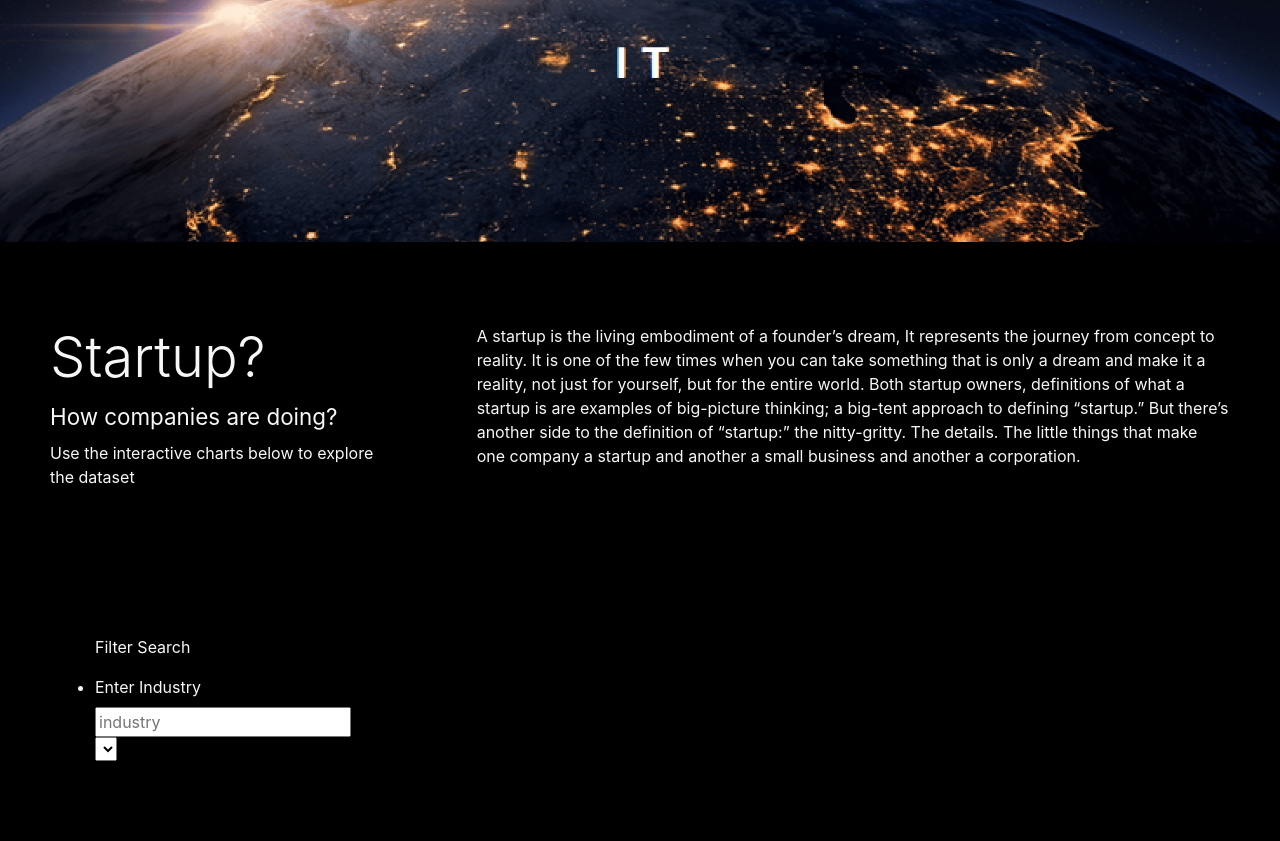
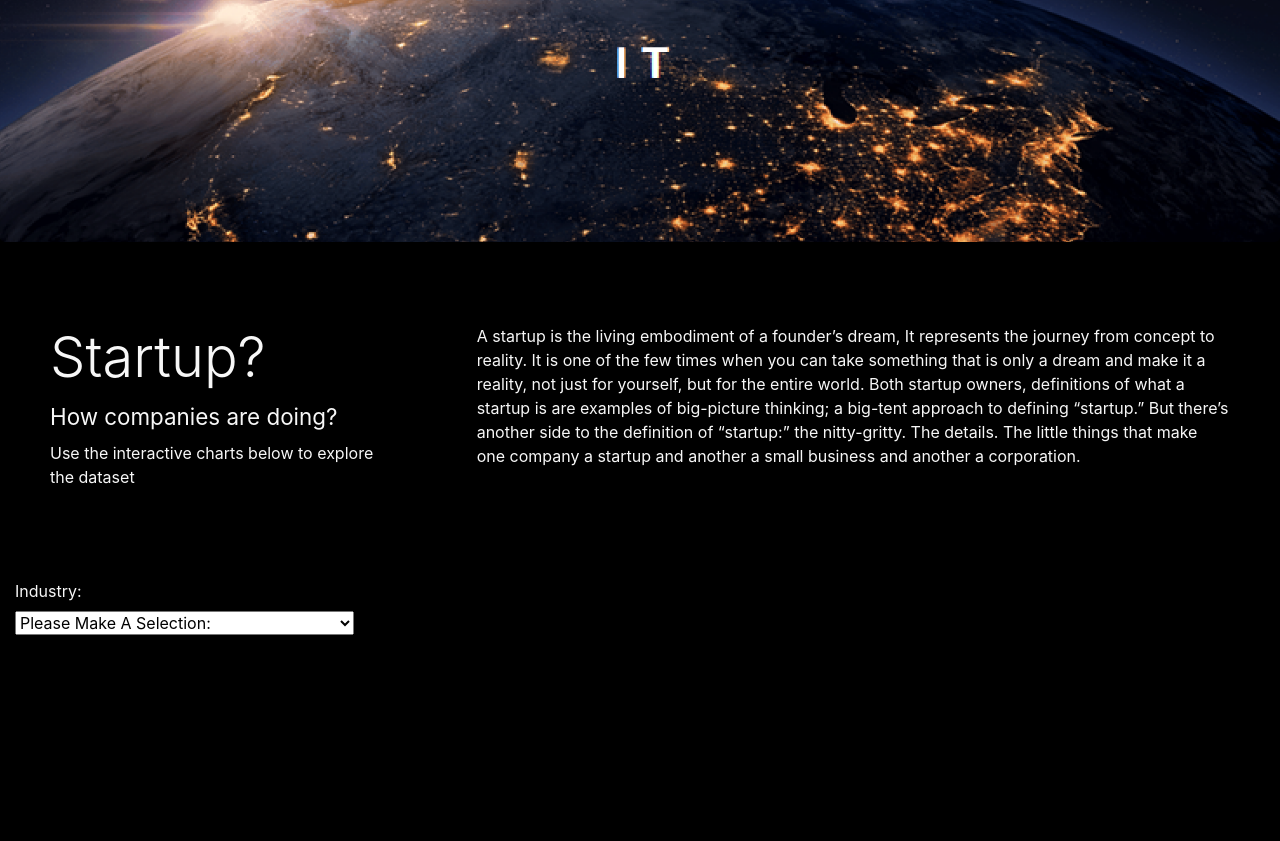
Before and after one commit to scottwesley31/Final_Project, a plain HTML site: page Webpage/index.html in a window 1280 px wide. Shown: the part 442-1283 px from the top of the page. After the commit the page ends 1077 px from the top, so only its background shows below. Drawn offline with nearby package versions, Linux system fonts and the light colour scheme; files that its build step writes are made by us from their sources; files whose address does not match are found by name.

Commit message:
HTML hard code dropdown

```diff
--- a/Webpage/index.html
+++ b/Webpage/index.html
@@ -11,9 +11,9 @@
         integrity="sha384-Gn5384xqQ1aoWXA+058RXPxPg6fy4IWvTNh0E263XmFcJlSAwiGgFAW/dAiS6JXm"
         crossorigin="anonymous"
         />
-        <link rel="stylesheet" href="static/css/style.css">
+        <link rel="stylesheet" href="style.css">
     </head>
-    <body style="backgraund-color:black;">
+    <body style="background-color:black;">
         <div class = "wrapper">
             <!-- NAVBAR -->
             <nav class = "navbar navbar-dark black navbar-expand-lg">
@@ -22,8 +22,6 @@
             <!-- JUMBOTRON -->
             <div class = "jumbotron">
                 <div class = "container" style="height: 500px;">...</div>
-
-
             </div>
 
             <!-- Artilce title and paragraph-->
@@ -35,87 +33,149 @@
                         <p>Use the interactive charts below to explore the dataset</p>
                     </div>
                     <div class = "col-md-8 article-p">
-                        <p>A startup is the living embodiment of a founder’s dream, It represents the journey from concept to reality. It is one of the few times when you can take something that is only a dream and make it a reality, not just for yourself, but for the entire world.
-                           Both startup owners, definitions of what a startup is are examples of big-picture thinking; a big-tent approach to defining “startup.” But there’s another side to the definition of “startup:” the nitty-gritty. The details. The little things that make one company a startup and another a small business and another a corporation.
-
-
+                        <p>A startup is the living embodiment of a founder’s dream, It represents the
+                            journey from concept to reality. It is one of the few times when you can
+                            take something that is only a dream and make it a reality, not just for
+                            yourself, but for the entire world.
+                           Both startup owners, definitions of what a startup is are examples of
+                           big-picture thinking; a big-tent approach to defining “startup.” But there’s
+                           another side to the definition of “startup:” the nitty-gritty. The details.
+                           The little things that make one company a startup and another a small
+                           business and another a corporation.
                         </p>
                     </div>
                 </div>
             </div>
             <!--FILTER-->
-            <div class = "container-fluid">
-                <div class = "row">
-                    <div class = "col-md-3">
-                        <form class = "black">
-                            <p>Filter Search</p>
-                            <ul class = "list-group black">
-                                <li class "black">
-                                    <label for = "Industry">Enter Industry</label>
-                                    <input type = "text" placeholder =  industry />
-                                    <select id = "selDataset" onchange = "optionChanged(this.value)"></select>
-                                </li>
-                                <!-- <ul class = "list-group black">
-                                    <li class = "black">
-                                        <label for = "Company">Enter a Company</label>
-                                        <input type = "text" id = "shape"/>
-                                        <select></select>
-                                    </li>
-                            <ul class = "list-group black">
-                                <li class = "black">
-                                    <label for = "city">Enter a City</label>
-                                    <input type = "text" placeholder = id = "city"/>
-                                    <select></select>
-                                </li>
-                            <ul class = "list-group black">
-                                <li class = "black">
-                                    <label for = "state">Enter a State</label>
-                                    <input type = "text" placeholder =  id = "state"/>
-                                    <select></select>
-                                </li>
-                            <ul class = "list-group black">
-                                <li class = "black">
-                                    <label for = "country">Enter a Country</label>
-                                    <input type = "text" placeholder =  id = "country"/>
-                                    <select></select>
-                                </li>
-                            <ul class = "list-group black">
-                                <li class = "black">
-                                    <label for = "Year">Enter a Year</label>
-                                    <input type = "text" id = "shape"/>
-                                    <select></select>
-                                </li>
-                                <li class = "black">
-                                    <button id = "filter-btn" type = "button" class = "black">
-                                    Reset Table
-                                    </button>
-                                </li>-->
-                            </ul></ul></ul></ul></ul>
-                        </form>
+            <!--<div class="row">
+                <div class="col-md-2">
+                  <div class="well">
+                    <h5>Select Industry</h5> -->
+                    <div class="col-md-3">
+                        <div class="form-input" id="age_input">
+                            <br>
+                            <label for="Industry">Industry:</label>
+                            <br>
+                            <select id="age" name="age">
+                                <option selected value="Industry">Please Make A Selection:</option>
+                                <option value="1">Chemicals</option>
+                                <option value="2">Oil & Gas E&P</option>
+                                <option value="3">Biotechnology</option>
+                                <option value="4">Software—Application</option>
+                                <option value="5">Aerospace & Defense</option>
+                                <option value="6">Capital Markets</option>
+                                <option value="7">Auto & Truck Dealerships</option>
+                                <option value="8">REIT—Retail</option>
+                                <option value="9">Computer Hardware</option>
+                                <option value="10">Semiconductors</option>
+                                <option value="11">Rental & Leasing Services</option>
+                                <option value="12">Internet Content & Information</option>
+                                <option value="13">Specialty Retail</option>
+                                <option value="14">Medical Devices</option>
+                                <option value="15">Diagnostics & Research</option>
+                                <option value="16">Banks—Regional</option>
+                                <option value="17">Real Estate Services</option>
+                                <option value="18">Medical Care Facilities</option>
+                                <option value="19">Education & Training Services</option>
+                                <option value="20">Packaged Foods</option>
+                                <option value="21">Health Information Services</option>
+                                <option value="22">Insurance Brokers</option>
+                                <option value="23">Credit Services</option>
+                                <option value="24">Leisure</option>
+                                <option value="25">Medical Instruments & Supplies</option>
+                                <option value="26">Software—Infrastructure</option>
+                                <option value="27">Information Technology Services</option>
+                                <option value="28">Asset Management</option>
+                                <option value="29">Restaurants</option>
+                                <option value="30">Drug Manufacturers—Specialty & Generic</option>
+                                <option value="31">Oil & Gas Drilling</option>
+                                <option value="32">Electronic Gaming & Multimedia</option>
+                                <option value="33">Solar</option>
+                                <option value="34">Shell Companies</option>
+                                <option value="35">Broadcasting</option>
+                                <option value="36">Luxury Goods</option>
+                                <option value="37">Communication Equipment</option>
+                                <option value="38">Grocery Stores</option>
+                                <option value="39">Internet Retail</option>
+                                <option value="40">Specialty Chemicals</option>
+                                <option value="41">REIT—Office</option>
+                                <option value="42">Staffing & Employment Services</option>
+                                <option value="43">Metal Fabrication</option>
+                                <option value="44">Specialty Industrial Machinery</option>
+                                <option value="45">Tobacco</option>
+                                <option value="46">Insurance—Property & Casualty</option>
+                                <option value="47">Apparel Manufacturing</option>
+                                <option value="48">Coking Coal</option>
+                                <option value="49">Utilities—Regulated Gas</option>
+                                <option value="50">Personal Services</option>
+                                <option value="51">Insurance—Life</option>
+                                <option value="52">Travel Services</option>
+                                <option value="53">Farm & Heavy Construction Machinery</option>
+                                <option value="54">Recreational Vehicles</option>
+                                <option value="55">Gambling</option>
+                                <option value="56">Other Precious Metals & Mining</option>
+                                <option value="57">Mortgage Finance</option>
+                                <option value="58">Trucking</option>
+                                <option value="59">REIT—Diversified</option>
+                                <option value="60">Food Distribution</option>
+                                <option value="61">Electronic Components</option>
+                                <option value="62">Packaging & Containers</option>
+                                <option value="63">Furnishings, Fixtures & Appliances</option>
+                                <option value="64">Auto Manufacturers</option>
+                                <option value="65">Real Estate—Development</option>
+                                <option value="66">Farm Products</option>
+                                <option value="67">Waste Management</option>
+                                <option value="68">Insurance—Specialty</option>
+                                <option value="69">Financial Data & Stock Exchanges</option>
+                                <option value="70">Building Products & Equipment</option>
+                                <option value="71">Telecom Services</option>
+                                <option value="72">Entertainment</option>
+                                <option value="73">Advertising Agencies</option>
+                                <option value="74">Pharmaceutical Retailers</option>
+                                <option value="75">REIT—Mortgage</option>
+                                <option value="76">Beverages—Wineries & Distilleries</option>
+                                <option value="77">Banks—Diversified</option>
+                                <option value="78">Pollution & Treatment Controls</option>
+                                <option value="79">Other Industrial Metals & Mining</option>
+                                <option value="80">Apparel Retail</option>
+                                <option value="81">Home Improvement Retail</option>
+                                <option value="82">Utilities—Renewable</option>
+                                <option value="83">Healthcare Plans</option>
+                                <option value="84">Utilities—Regulated Water</option>
+                                <option value="85">Beverages—Non-Alcoholic</option>
+                                <option value="86">Specialty Business Services</option>
+                                <option value="87">Footwear & Accessories</option>
+                                <option value="88">Household & Personal Products</option>
+                                <option value="89">Electronics & Computer Distribution</option>
+                                <option value="90">Industrial Distribution</option>
+                                <option value="91">Lodging</option>
+                                <option value="92">Consulting Services</option>
+                                <option value="93">Insurance—Diversified</option>
+                                <option value="94">Consumer Electronics</option>
+                                <option value="95">Airlines</option>
+                                <option value="96">REIT—Specialty</option>
+                                <option value="97">Electrical Equipment & Parts</option>
+                                <option value="98">Engineering & Construction</option>
+                                <option value="99">Marine Shipping</option>
+                                <option value="100">Steel</option>
+                                <option value="101">Utilities—Diversified</option>
+                                <option value="102">Residential Construction</option>
+                                <option value="103">Auto Parts</option>
+                                <option value="104">Copper</option>
+                                <option value="105">Scientific & Technical Instruments</option>
+                                <option value="106">Oil & Gas Equipment & Services</option>
+                                <option value="107">Gold</option>
+                                <option value="108">Railroads</option>
+                                <option value="109">Security & Protection Services</option>
+                                </select>
+                        </div>
                     </div>
-                    <!-- TABLE
-                    <div class = "col-md-9">
-                        <table class = "table table-striped">
-                            <thead>
-                                <tr>
-                                    <th>Industry</th>
-                                    <th>Company</th>
-                                    <th>City</th>
-                                    <th>State</th>
-                                    <th>Country</th>
-                                    <th>Year</th>
-                                    <th></th>
-                                    <th></th>
-                                </tr>
-                            </thead>
-                            <tbody></tbody>
-                        </table>
-                    </div> -->
+                   <!--  <select name ="selDataset" onchange="optionChanged(this.value)"></select>
+                  </div>
                 </div>
-            </div>
+            </div>  -->
         </div>
         <script src="https://cdnjs.cloudflare.com/ajax/libs/d3/4.11.0/d3.js"></script>
-        <script src="static/js/industry_data.js"></script>
-        <script src="static/js/app.js"></script>
+        <script src="webpage.js"></script>
     </body>
 </html>
```
